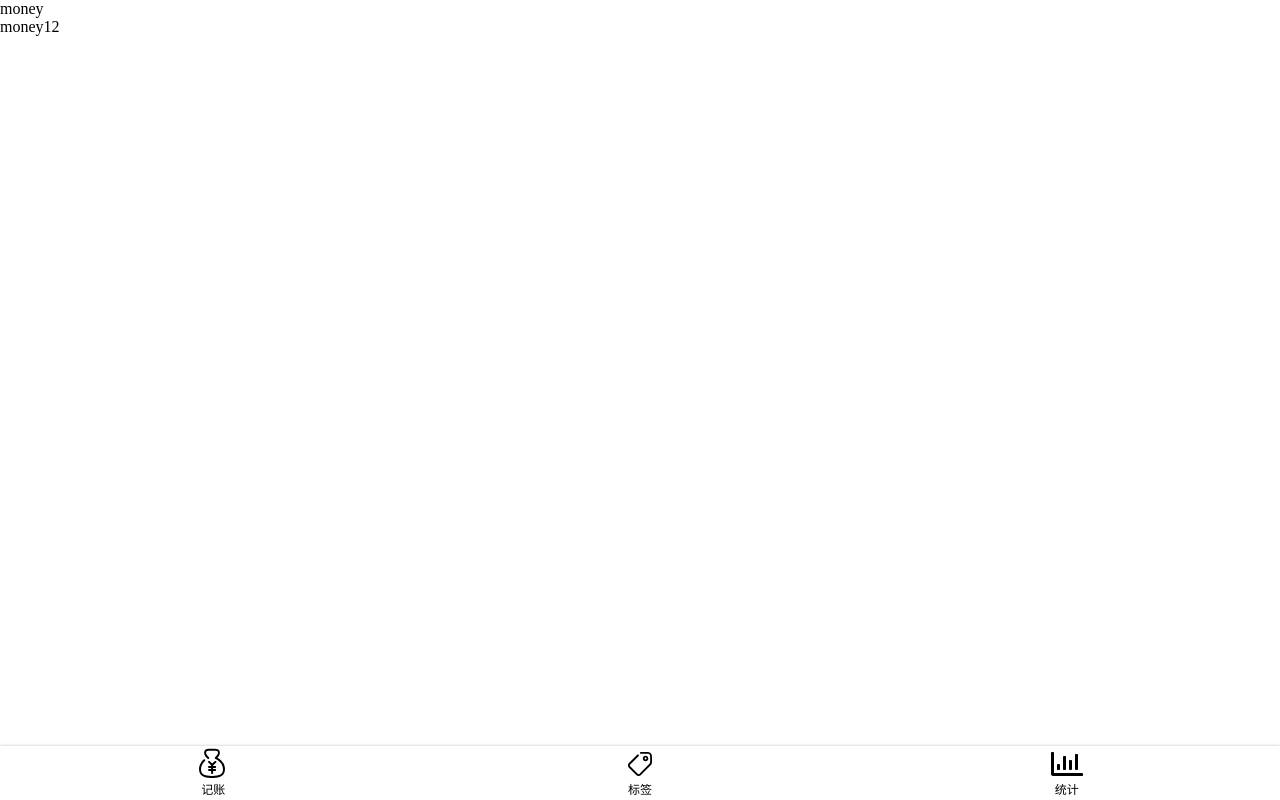
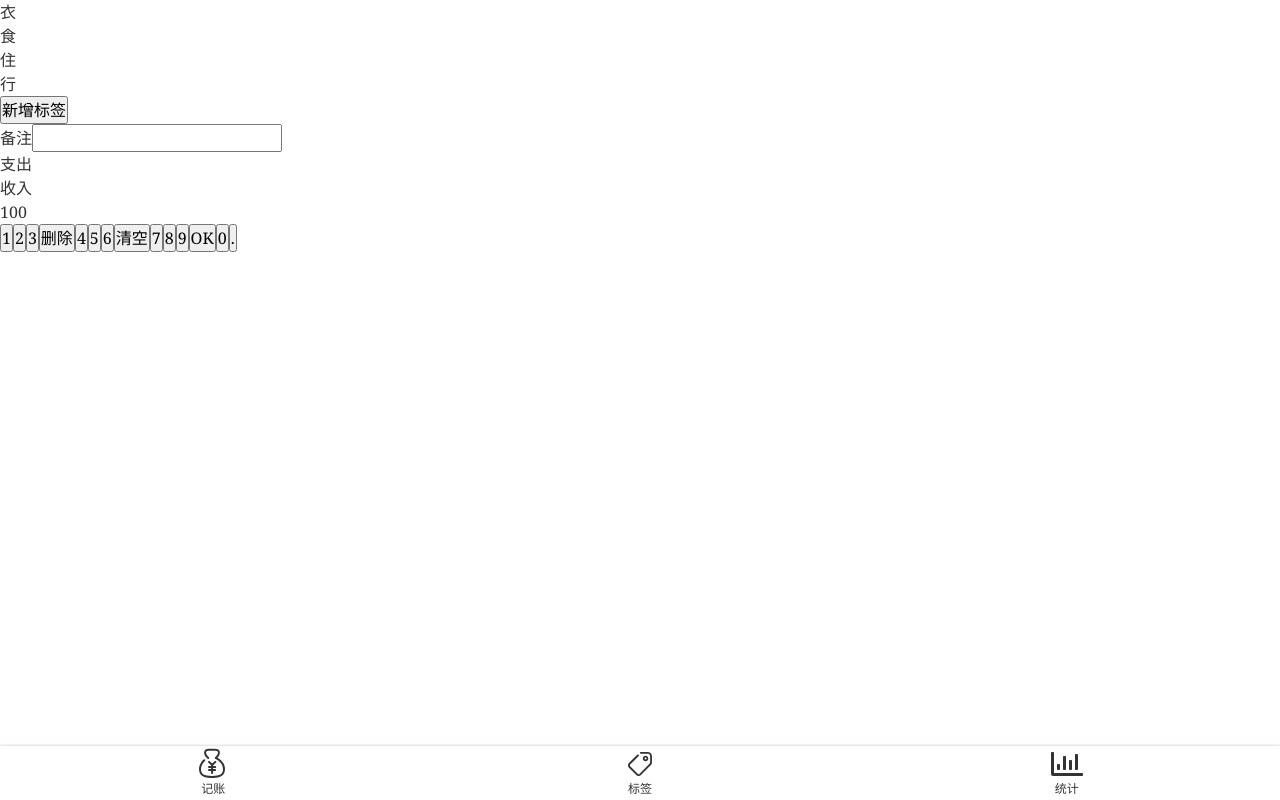
Before and after one commit to youranjianmuchang/morney, a Vue app: page /#/ in a window 1280 px wide. Built offline with nearby package versions, Linux system fonts and the light colour scheme.

Commit message:
money.vue布局

```diff
--- a/src/App.vue
+++ b/src/App.vue
@@ -1,37 +1,18 @@
 <template>
-  <div>
+  <div id="app">
     <router-view />
   </div>
 </template>
 
 <style lang="scss">
-* {
-  margin: 0;
-  padding: 0;
-  box-sizing: border-box;
-}
-a {
-  text-decoration: none;
-  color: inherit;
-}
-#app {
-  font-family: Avenir, Helvetica, Arial, sans-serif;
+@import "~@/assets/style/reset.scss";
+@import "~@/assets/style/helper.scss";
+body {
   -webkit-font-smoothing: antialiased;
   -moz-osx-font-smoothing: grayscale;
-  text-align: center;
-  color: #2c3e50;
-}
-
-#nav {
-  padding: 30px;
-
-  a {
-    font-weight: bold;
-    color: #2c3e50;
-
-    &.router-link-exact-active {
-      color: #42b983;
-    }
-  }
+  font-family: $font-hei;
+  line-height: 1.5;
+  color: #333;
+  font-size: 16px;
 }
 </style>
--- /dev/null
+++ b/src/assets/style/helper.scss
@@ -0,0 +1,5 @@
+$font-hei:Baskerville, Georgia, "Liberation Serif", "Kaiti SC", STKaiti, "AR PL UKai CN", "AR PL UKai HK", "AR PL UKai TW", "AR PL UKai TW MBE", "AR PL KaitiM GB", KaiTi, KaiTi_GB2312, DFKai-SB, "TW\-Kai", serif;
+$font-song:Georgia, "Nimbus Roman No9 L", "Songti SC", "Noto Serif CJK SC", "Source Han Serif SC", "Source Han Serif CN", STSong, "AR PL New Sung", "AR PL SungtiL GB", NSimSun, SimSun, "TW\-Sung", "WenQuanYi Bitmap Song", "AR PL UMing CN", "AR PL UMing HK", "AR PL UMing TW", "AR PL UMing TW MBE", PMingLiU, MingLiU, serif;
+$font-kai:Baskerville, Georgia, "Liberation Serif", "Kaiti SC", STKaiti, "AR PL UKai CN", "AR PL UKai HK", "AR PL UKai TW", "AR PL UKai TW MBE", "AR PL KaitiM GB", KaiTi, KaiTi_GB2312, DFKai-SB, "TW\-Kai", serif;
+
+$c-highlight:#ff9400;
--- /dev/null
+++ b/src/assets/style/reset.scss
@@ -0,0 +1,12 @@
+* {
+    margin: 0;
+    padding: 0;
+    box-sizing: border-box;
+  }
+  a {
+    text-decoration: none;
+    color: inherit;
+  }
+  button,input{
+    font:inherit;
+  }
--- a/src/components/Nav.vue
+++ b/src/components/Nav.vue
@@ -18,6 +18,7 @@ export default {};
 </script>
 
 <style lang="scss" scoped>
+@import "~@/assets/style/helper.scss";
 .nav {
   display: flex;
   box-shadow: 0 0 3px rgba(0, 0, 0, 0.25);
@@ -36,7 +37,7 @@ export default {};
     }
   }
   > .item.selected {
-    color: #ff9400;
+    color: $c-highlight;
   }
 }
 </style>
--- a/src/views/Money.vue
+++ b/src/views/Money.vue
@@ -1,7 +1,47 @@
 <template>
   <Layout>
-    <p>money</p>
-    <p>money12</p>
+    <div class="tags">
+      <ul class="current">
+        <li>衣</li>
+        <li>食</li>
+        <li>住</li>
+        <li>行</li>
+      </ul>
+      <div class="new">
+        <button>新增标签</button>
+      </div>
+    </div>
+    <div>
+      <label class="notes">
+        <span class="name">备注</span>
+        <input type="text" />
+      </label>
+    </div>
+    <div>
+      <ul class="types">
+        <li class="selected">支出</li>
+        <li>收入</li>
+      </ul>
+    </div>
+    <div class="numberPad">
+      <div class="output">100</div>
+      <div class="buttons">
+        <button>1</button>
+        <button>2</button>
+        <button>3</button>
+        <button>删除</button>
+        <button>4</button>
+        <button>5</button>
+        <button>6</button>
+        <button>清空</button>
+        <button>7</button>
+        <button>8</button>
+        <button>9</button>
+        <button>OK</button>
+        <button>0</button>
+        <button>.</button>
+      </div>
+    </div>
   </Layout>
 </template>
 
```
